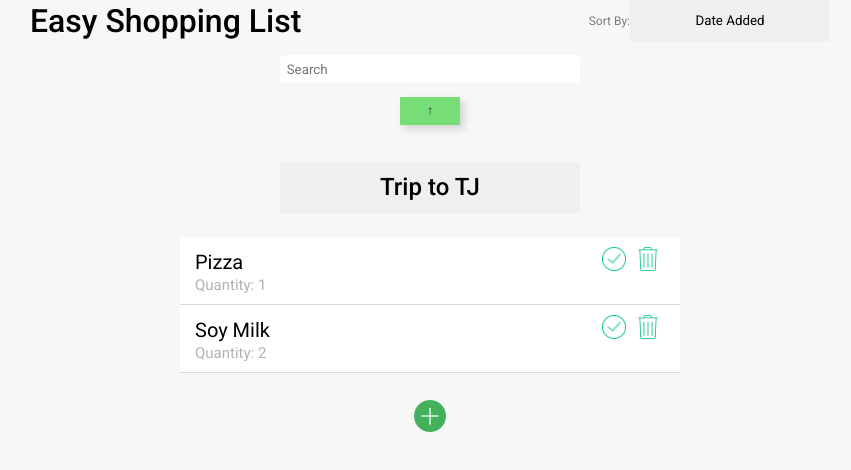
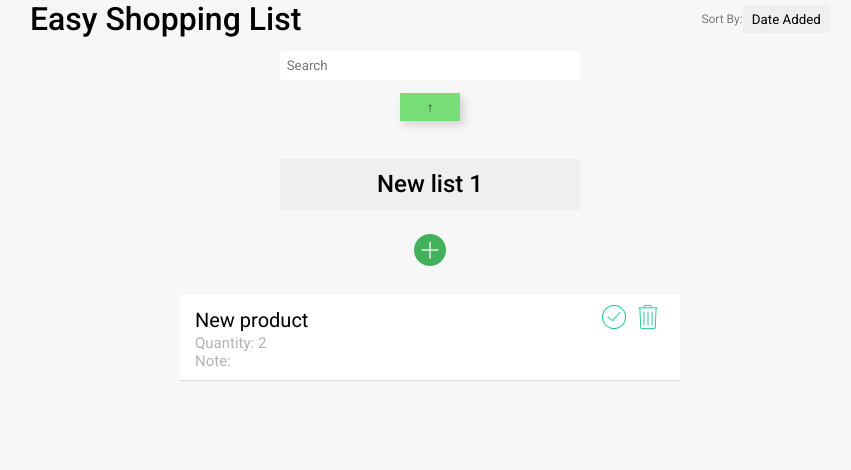
Before and after one commit to jamesaucode/shopping, a React (Create React App) app: page / in a window 1280 px wide. Shown: the top 470 px of the page, without its empty margins (210-1061 px from the left). Built offline with nearby package versions, Linux system fonts and the light colour scheme.

Commit message:
Added modal for adding or editing items. Minor style fixes

```diff
--- a/package.json
+++ b/package.json
@@ -7,6 +7,7 @@
     "gh-pages": "^2.0.1",
     "node-sass": "^4.11.0",
     "react": "^16.7.0",
+    "react-addons-css-transition-group": "^15.6.2",
     "react-dom": "^16.7.0",
     "react-scripts": "2.1.2",
     "uuid": "^3.3.2"
--- a/src/components/Dashboard.js
+++ b/src/components/Dashboard.js
@@ -1,49 +1,57 @@
 import React, { Component } from "react";
 import EditableItem from "./EditableItem";
 import addButton from "../image/plus.png";
-import { getTotal } from "../Helper";
+// import { getTotal } from "../Helper";
 import Select from "./Select";
 import uuid from "uuid";
 
 export default class Dashboard extends Component {
   state = {
     lists: {
-      "Trip to TJ": [
+      // "Trip to TJ": [
+      //   {
+      //     product: "Pizza",
+      //     price: 5,
+      //     quantity: 1,
+      //     note: "",
+      //     editing: false,
+      //     id: uuid()
+      //   },
+      //   {
+      //     product: "Soy Milk",
+      //     price: 3,
+      //     quantity: 2,
+      //     note: "",
+      //     editing: false,
+      //     id: uuid()
+      //   }
+      // ],
+      // "Trip to Costco": [
+      //   {
+      //     product: "Starbucks Coffee",
+      //     price: 25,
+      //     quantity: 1,
+      //     note: "",
+      //     editing: false,
+      //     id: uuid()
+      //   }
+      // ]
+      "New list 1": [
         {
-          product: "Pizza",
-          price: 5,
-          quantity: 1,
-          note: "",
-          editing: false,
-          id: uuid()
-        },
-        {
-          product: "Soy Milk",
-          price: 3,
+          product: "New product",
+          price: 10,
           quantity: 2,
-          note: "",
-          editing: false,
-          id: uuid()
-        }
-      ],
-      "Trip to Costco": [
-        {
-          product: "Starbucks Coffee",
-          price: 25,
-          quantity: 1,
           note: "",
           editing: false,
           id: uuid()
         }
       ]
     },
-    currentList: "Trip to TJ",
+    currentList: "New list 1",
     search: "",
     sortBy: "",
     creatingNewList: false,
     newListName: "",
-    // input: "",
-    // priceInput: "",
     total: 0,
     quantity: 0,
     toggle: false
@@ -66,7 +74,6 @@ export default class Dashboard extends Component {
     var target = e.target.value;
     if (target === "Add") {
       console.log("Adding another list");
-      // this.onAddListSelect();
       this.setState({
         creatingNewList: true
       });
@@ -110,7 +117,7 @@ export default class Dashboard extends Component {
     // const list = [...this.state.list];
     // localStorage.setItem("list", JSON.stringify(list));
   };
-  onEditSubmit = ({ product, price, quantity, id }) => {
+  onEditSubmit = ({ product, price, quantity, id, note }) => {
     var updatedList = this.state.lists;
     var currentList = updatedList[this.state.currentList];
     if (product.length > 0) {
@@ -120,7 +127,8 @@ export default class Dashboard extends Component {
             product,
             price,
             quantity,
-            id
+            id,
+            note
           };
         } else {
           return item;
@@ -142,11 +150,12 @@ export default class Dashboard extends Component {
   onItemToggleClick = () => {
     var updatedList = this.state.lists;
     var newList = updatedList[this.state.currentList];
-    newList.push({
+    newList.unshift({
       product: "",
       price: 10,
       quantity: 1,
       id: uuid(),
+      note: '',
       editing: true
     });
     this.setState({
@@ -185,35 +194,25 @@ export default class Dashboard extends Component {
   };
 
   componentDidMount = () => {
-    // const cache = localStorage.getItem("list");
-    // try {
-    //   var list = JSON.parse(cache);
-    //   this.setState({
-    //     list
-    //   });
-    // } catch (e) {
-    //   console.log("Empty list! Reseting the list");
-    //   this.setState({
-    //     list: [
-    //       {
-    //         product: "New item",
-    //         price: 10,
-    //         quantity: 1,
-    //         id: uuid()
-    //       }
-    //     ]
-    //   });
-    getTotal(this.state.lists[this.state.currentList]);
+    const cache = localStorage.getItem("list");
+    const lists = JSON.parse(cache)
+    console.log(cache)
+    if (cache) {
+      this.setState({
+        lists
+      })
+    }
+    // getTotal(this.state.lists[this.state.currentList]);
   };
   componentDidUpdate = (prevProps, prevState) => {
-    var newTotal = getTotal(this.state.lists[this.state.currentList]);
-    if (this.state.total !== newTotal) {
-      this.setState({
-        total: newTotal
-      });
-    }
+    // var newTotal = getTotal(this.state.lists[this.state.currentList]);
+    // if (this.state.total !== newTotal) {
+    //   this.setState({
+    //     total: newTotal
+    //   });
+    // }
+    localStorage.setItem("list", JSON.stringify(this.state.lists))
   };
-
   render() {
     const searchTerm = this.state.search;
     const showList = this.state.lists[this.state.currentList].filter(item => {
@@ -226,22 +225,21 @@ export default class Dashboard extends Component {
     if (this.state.sortBy === "Alphabetical") {
       showList.sort((a, b) => {
         if (a.product.toLowerCase() < b.product.toLowerCase()) {
-          return -1;
+          return 1;
         }
         if (a.product.toLowerCase() > b.product.toLowerCase()) {
-          return 1;
+          return -1;
         }
         return 0;
       });
     }
     if (this.state.sortBy === "Alphabetical") {
       showList.sort(a => {
-        if (a.product == "") {
+        if (a.product === "") {
+          return -1;
+        } else {
           return 1;
-        } else {
-          return -1;
         }
-        return 0;
       });
     }
     return (
@@ -250,7 +248,7 @@ export default class Dashboard extends Component {
           <nav className="nav-bar">
             <h1 className="heading">Easy Shopping List</h1>
             <label className="label-with-width margin-left-auto" htmlFor="sort">
-            Sort By:
+              Sort By:
             </label>
             <select
               name="sort"
@@ -267,7 +265,8 @@ export default class Dashboard extends Component {
           <form onSubmit={this.onNewListSubmit}>
             <input
               className="search"
-              placeholde="New list name"
+              placeholder="New list name"
+              onBlur={() => this.setState({ creatingNewList: false })}
               value={this.state.newListName}
               onChange={this.onNewListChange}
               autoFocus
@@ -285,8 +284,8 @@ export default class Dashboard extends Component {
             ↓
           </button>
         ) : (
-            <button className="total-price" onClick={this.onToggleClick}>
-              ↑
+          <button className="total-price" onClick={this.onToggleClick}>
+            ↑
           </button>
           )}
         <select
@@ -302,7 +301,10 @@ export default class Dashboard extends Component {
 
         {!this.state.toggle && (
           <div className="itemlist">
-            {showList.map(({ product, price, quantity, id, editing }) => (
+            <button className="btn--add" onClick={() => this.onItemToggleClick()}>
+              <img alt="Add button" src={addButton} />
+            </button>
+            {showList.map(({ product, price, quantity, id, editing, note }) => (
               <EditableItem
                 editing={editing}
                 product={product}
@@ -310,6 +312,7 @@ export default class Dashboard extends Component {
                 quantity={quantity}
                 id={id}
                 key={id}
+                note={note}
                 onDeleteClick={this.onDeleteClick}
                 onInputSubmit={this.onInputSubmit}
                 onInputChange={this.onInputChange}
@@ -320,9 +323,6 @@ export default class Dashboard extends Component {
             ))}
           </div>
         )}
-        <button className="btn--add" onClick={() => this.onItemToggleClick()}>
-          <img alt="Add button" src={addButton} />
-        </button>
         <input type="hidden" autoFocus={true} />
       </div>
     );
--- a/src/components/EditableItem.js
+++ b/src/components/EditableItem.js
@@ -1,9 +1,8 @@
 import React, { Component } from "react";
 import EditingItem from "./EditingItem";
 // import editIcon from '../image/edit.png';
-import checkedIcon from "../image/checked.png";
-import uncheckedIcon from "../image/unchecked.png";
-import trashIcon from "../image/trash.png";
+import ReactCSSTransitionGroup from 'react-addons-css-transition-group';
+import Item from "./Item";
 
 export default class ListItem extends Component {
   state = {
@@ -11,6 +10,7 @@ export default class ListItem extends Component {
     price: this.props.price,
     quantity: this.props.quantity,
     id: this.props.id,
+    note: this.props.note,
     editing: this.props.editing,
     checked: false
   };
@@ -52,22 +52,24 @@ export default class ListItem extends Component {
     this.props.onDeleteClick(this.state);
   };
   componentDidUpdate = (prevProps, prevState) => {
-    const { product, price, quantity } = this.state;
+    const { product, price, quantity, note } = this.state;
     if (
       this.props.product !== product ||
       this.props.price !== price ||
-      this.props.quantity !== quantity
+      this.props.quantity !== quantity ||
+      this.props.note !== note
     ) {
       this.setState({
         product: this.props.product,
         price: this.props.price,
-        quantity: this.props.quantity
+        quantity: this.props.quantity,
+        note: this.props.note
       });
     }
   };
 
   render() {
-    const { product, price, quantity, id, checked } = this.state;
+    const { product, price, quantity, note, id, checked } = this.state;
     if (this.state.editing) {
       return (
         <EditingItem
@@ -75,102 +77,23 @@ export default class ListItem extends Component {
           price={price}
           quantity={quantity}
           id={id}
+          note={note}
           onEditClick={this.onEditClick}
           onEditSubmit={this.props.onEditSubmit}
         />
       );
     } else {
       return (
-        <div onClick={this.onEditClick} className="listItem">
-          <div className="listItem--editable">
-            <p>{this.props.product}</p>
-            <div>
-              {checked ? (
-                <img
-                  onClick={this.onToggleChecked}
-                  className="icon"
-                  alt="Checked"
-                  src={checkedIcon}
-                />
-              ) : (
-                <img
-                  onClick={this.onToggleChecked}
-                  className="icon"
-                  alt="Unchecked"
-                  src={uncheckedIcon}
-                />
-              )}
-              {/* <img
-                  alt="Edit icon"
-                  onClick={this.onEditClick}
-                  className="icon"
-                  src={editIcon}
-                  >
-                  </img> */}
-              <img
-                alt="Trash icon"
-                onClick={this.handleDeleteClick}
-                className="icon"
-                src={trashIcon}
-              />
-            </div>
-          </div>
-          <p className="notes">Quantity: {quantity}</p>
-        </div>
+        <Item
+          product={product}
+          quantity={quantity}
+          checked={checked}
+          note={note}
+          onEditClick={this.onEditClick}
+          handleDeleteClick={this.handleDeleteClick}
+          onToggleChecked={this.onToggleChecked}
+        />
       );
     }
-
-    // return (
-    //   <div className="listItem">
-    //         {this.state.editing ?
-    //           <EditingItem
-    //             product={product}
-    //             price={price}
-    //             quantity={quantity}
-    //             id={id}
-    //             onEditClick={this.onEditClick}
-    //             onEditSubmit={this.props.onEditSubmit}
-    //           />
-    //           :
-    //           <div onClick={this.onEditClick} className="listItem--editable">
-    //             <p>{this.props.product}</p>
-    //             <div>
-    //               {checked ?
-    //                 <img
-    //                 onClick={this.onToggleChecked}
-    //                 className="icon"
-    //                 alt="Checked"
-    //                 src={checkedIcon}>
-    //                 </img>
-    //               :
-    //                 <img
-    //                 onClick={this.onToggleChecked}
-    //                 className="icon"
-    //                 alt="Unchecked"
-    //                 src={uncheckedIcon}>
-    //                 </img>
-    //               }
-    //               {/* <img
-    //               alt="Edit icon"
-    //               onClick={this.onEditClick}
-    //               className="icon"
-    //               src={editIcon}
-    //               >
-    //               </img> */}
-    //               <img
-    //               alt="Trash icon"
-    //               onClick={this.handleDeleteClick}
-    //               className="icon"
-    //               src={trashIcon}
-    //               >
-    //               </img>
-    //             </div>
-    //           </div>
-    //         }
-    //         {!this.state.editing &&
-    //         <p className="notes">Quantity: {quantity}</p>
-    //         }
-    //   </div>
-    // )
   }
 }
--- a/src/components/EditingItem.js
+++ b/src/components/EditingItem.js
@@ -8,11 +8,17 @@ export default class EditingItem extends Component {
     price: this.props.price,
     quantity: this.props.quantity,
     id: this.props.id,
+    note: this.props.note,
     focused: true
   }
   onInputChange = (e) => {
     this.setState({
       product: e.target.value
+    })
+  }
+  onNoteChange = (e) => {
+    this.setState({
+      note: e.target.value
     })
   }
   onPriceInputChange = (e) => {
@@ -31,7 +37,6 @@ export default class EditingItem extends Component {
     }))
   }
   onQuantityDecrementClick = (e) => {
-    {
     if (this.state.quantity - 1 > 0) {
       this.setState(prevState => (
         {
@@ -39,32 +44,21 @@ export default class EditingItem extends Component {
         }))
     }
   }
-  }
   onSubmit = () => {
     this.props.onEditSubmit(this.state);
     this.props.onEditClick();
-  }
-  onFocus = () => {
-    this.setState({
-      focused: true
-    })
-  }
-  onBlur = (e) => {
-    this.setState({
-      focused: false
-    })
   }
 
   componentDidUpdate = (prevProps, prevState) => {
   }
 
   render() {
+    const { product, quantity, note } = this.state;
     return (
+      <div className="modal">
         <div
           className="listItem--editing">
           <form
-          onFocus={this.onFocus}
-          onBlur={this.onBlur}
             onSubmit={this.onSubmit}>
             <div className="wrap--editing-item">
               <input
@@ -73,7 +67,7 @@ export default class EditingItem extends Component {
                 className="input--name-edit"
                 placeholder="Product name"
                 onChange={this.onInputChange}
-              value={this.state.product}
+                value={product}
                 autoFocus
               />
             </div>
@@ -83,26 +77,20 @@ export default class EditingItem extends Component {
                 htmlFor="quantity">
                 Quantity:
               </label>
-            <img src={minus} onClick={this.onQuantityDecrementClick}></img>
-            <p>{this.state.quantity}</p>
-            <img src={add} onClick={this.onQuantityIncrementClick}></img>
+              <img src={minus} alt="decrement click" onClick={this.onQuantityDecrementClick}></img>
+              <p>{quantity}</p>
+              <img src={add} alt="increment click" onClick={this.onQuantityIncrementClick}></img>
             </div>
-          {/* <div className="wrap--editing-item">
+            <div className="wrap--editing-item">
               <label
                 className="label"
-            htmlFor="price">
-            Price:
+                htmlFor="note">
+                Notes:
               </label>
-          <input
-            className="input--quantity"
-            name="price"
-            type="text"
-            onChange={this.onPriceInputChange}
-            value={this.state.price}
-          />
-        </div> */}
+              <textarea onChange={this.onNoteChange} value={note} className="textarea--note" name="note"></textarea>
+            </div>
           </form>
-        <div onClick={this.onSubmit} className="whole-screen">
+          <div onClick={this.onSubmit} className="whole-screen"></div>
         </div>
       </div>
     )
--- /dev/null
+++ b/src/components/Item.js
@@ -0,0 +1,48 @@
+import React, { Component } from 'react'
+import checkedIcon from "../image/checked.png";
+import uncheckedIcon from "../image/unchecked.png";
+import trashIcon from "../image/trash.png";
+
+export default class Item extends Component {
+    render() {
+        const { checked, product,  quantity, note, onEditClick, onToggleChecked, handleDeleteClick } = this.props;
+        var listItemStyle = ''
+        if (checked) {
+            listItemStyle = 'listItem listItem--unchecked'
+        } else {
+            listItemStyle = 'listItem'
+        }
+        return (
+            <div onClick={onEditClick} className={listItemStyle}>
+                <div className="listItem--editable">
+                    {checked ? <p className="p--strike"><strike>{product}</strike></p> : <p>{product}</p>}
+                    <div>
+                        {checked ? (
+                            <img
+                                onClick={onToggleChecked}
+                                className="icon"
+                                alt="Checked"
+                                src={checkedIcon}
+                            />
+                        ) : (
+                                <img
+                                    onClick={onToggleChecked}
+                                    className="icon"
+                                    alt="Unchecked"
+                                    src={uncheckedIcon}
+                                />
+                            )}
+                        <img
+                            alt="Trash icon"
+                            onClick={handleDeleteClick}
+                            className="icon"
+                            src={trashIcon}
+                        />
+                    </div>
+                </div>
+                <p className="notes">Quantity: {quantity}</p>
+                <p className="notes">Note: {note}</p>
+            </div>
+        )
+    }
+}
--- a/src/style/app.scss
+++ b/src/style/app.scss
@@ -1,4 +1,5 @@
 @import 'utilities';
+@import 'animations';
 
 .search {
   background-color: white;
@@ -11,10 +12,15 @@
   height: 100vh;
   width: 100vw;
   background-color: transparent;
-  position: fixed;
-  top: 0;
-  right: 0;
+  position: absolute;
+  top: 50%;
+  right: 50%;
+  transform: translateX(50%) translateY(-50%);
   z-index: 1;
+}
+
+.btn--submit {
+  margin-left: auto;
 }
 
 .btn--long {
@@ -30,7 +36,7 @@
 
 .btn--add {
   background-color: inherit;
-  margin-top: 2em;
+  margin-bottom: 2em;
 }
 
 .btn-nowidth {
@@ -111,8 +117,8 @@
 }
 
 .select--sortBy {
-  width: 200px;
-  padding: 1em;
+  width: fit-content;
+  padding: 0.5em;
   // margin-left: 2em;
   /* for Firefox */
   -moz-appearance: none;
@@ -140,6 +146,19 @@
   z-index: 3;
 }
 
+.modal {
+  // display: none;
+  position: fixed;
+  z-index: 1;
+  left: 0;
+  top: 0;
+  height: 100vh;
+  width: 100vw;
+  overflow: auto;
+  background-color: rgb(0,0,0);
+  background-color: rgba(0,0,0,0.4);
+}
+
 .listItem--editing > form {
   z-index: 3;
 }
@@ -154,6 +173,9 @@
   border-bottom: 1px solid rgba(0, 0, 0, 0.15);
   transition: all 0.5s ease-out;
 
+  &--unchecked {
+    background-color: rgb(233, 233, 233);
+  }
   &:hover {
      cursor: pointer;
     background-color: rgba(119, 221, 119, 0.5);
@@ -161,11 +183,21 @@
   &--editing {
     display: flex;
     flex-direction: column;
+    position: absolute;
+    top: 50%;
+    left: 50%;
+    transform: translate(-50%, -50%);
+    z-index: 3;
     width: 100%;
-    padding: 0.5em 0.25em;
+    height: 100%;
+    max-width: 500px;
+    max-height: 300px;
+    padding: 1em;
     font-size: 1.25em;
     background-color: white;
-    border-bottom: 1px solid rgba(0, 0, 0, 0.15);
+    border-radius: 5px;
+    box-shadow: 8px 8px 16px rgba(0, 0, 0, 0.15);
+    // border-bottom: 1px solid rgba(0, 0, 0, 0.15);
     transition: all 0.5s ease-out;
   }
   &--editable {
@@ -176,6 +208,16 @@
     align-items: center;
     padding: 0 0.5em;
   }
+}
+
+.textarea--note {
+  margin-top: 10px;
+  padding: 0.5em;
+  height: 150px;
+  width: 75%;
+  border-radius: 10px;
+  resize: none;
+  background-color: rgba(0,0,0,0.1);
 }
 
 .icon {
@@ -235,12 +277,13 @@
 
 .input {
   &--name-edit {
-    font-size: 1.5em;
+    font-size: 1.25em;
     text-align: center;
     border-radius: 10px;
-    margin-bottom: 5px;
-    background-color: rgb(202, 202, 202);
-    width: 100%;
+    margin-bottom: 10px;
+    font-weight: 500;
+    background-color: rgba(0,0,0,0.1);
+    width: 90%;
     padding: 0.25em;
   }
   &--quantity {
@@ -263,8 +306,13 @@
   }
 }
 
+.p--strike {
+  color: rgba(0,0,0,0.5);
+}
+
 .notes {
   font-size: 0.75em;
+  max-width: 75%;
   padding: 0 10px;
   color: rgba(0, 0, 0, 0.3);
 }
```
Also changed, not shown: src/style/_animations.scss (added, +17 -0 lines), 1 other file (tests, documents, lock files or other folders). Lines whose indentation alone changed are shown as unchanged.
